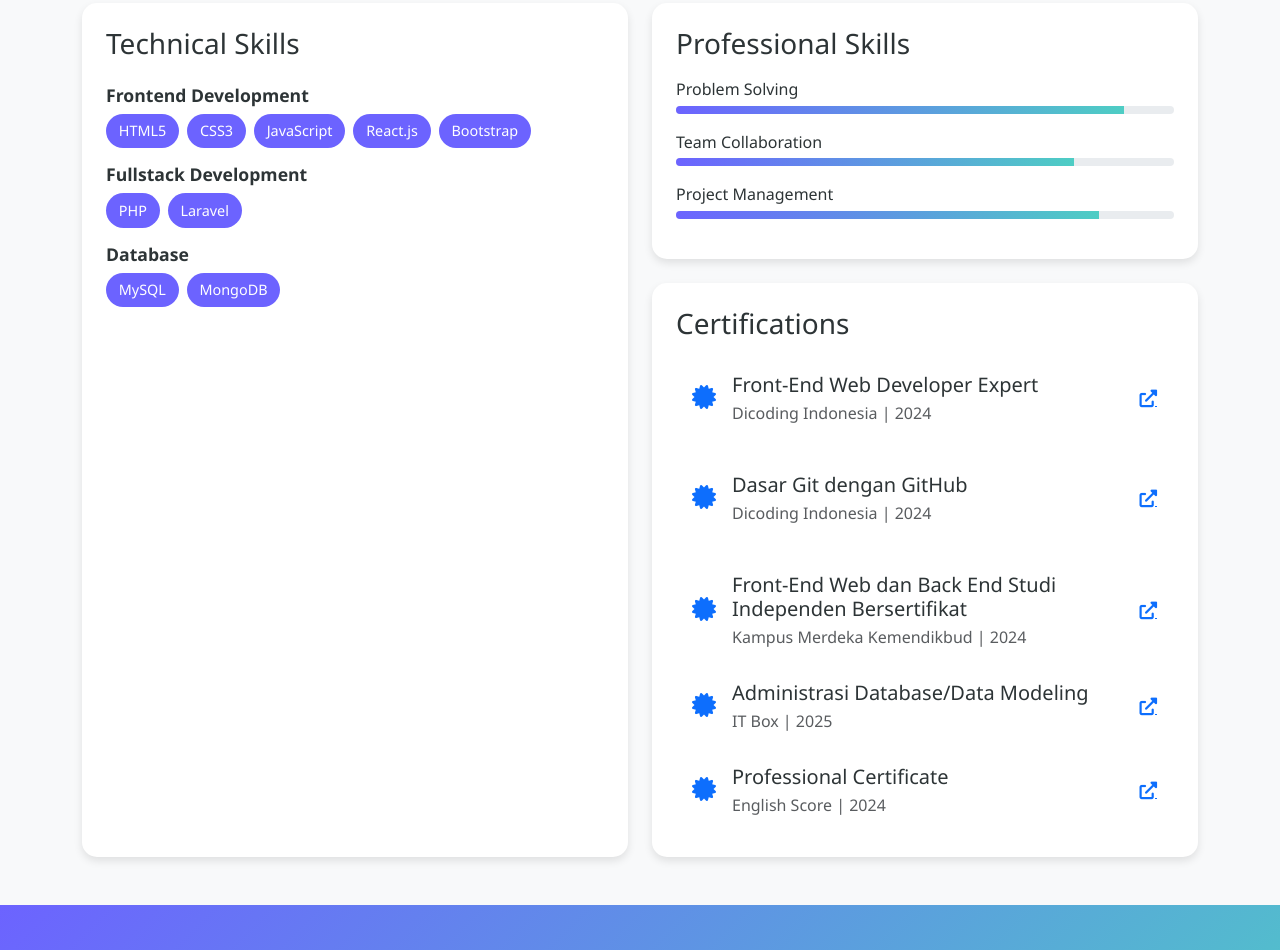
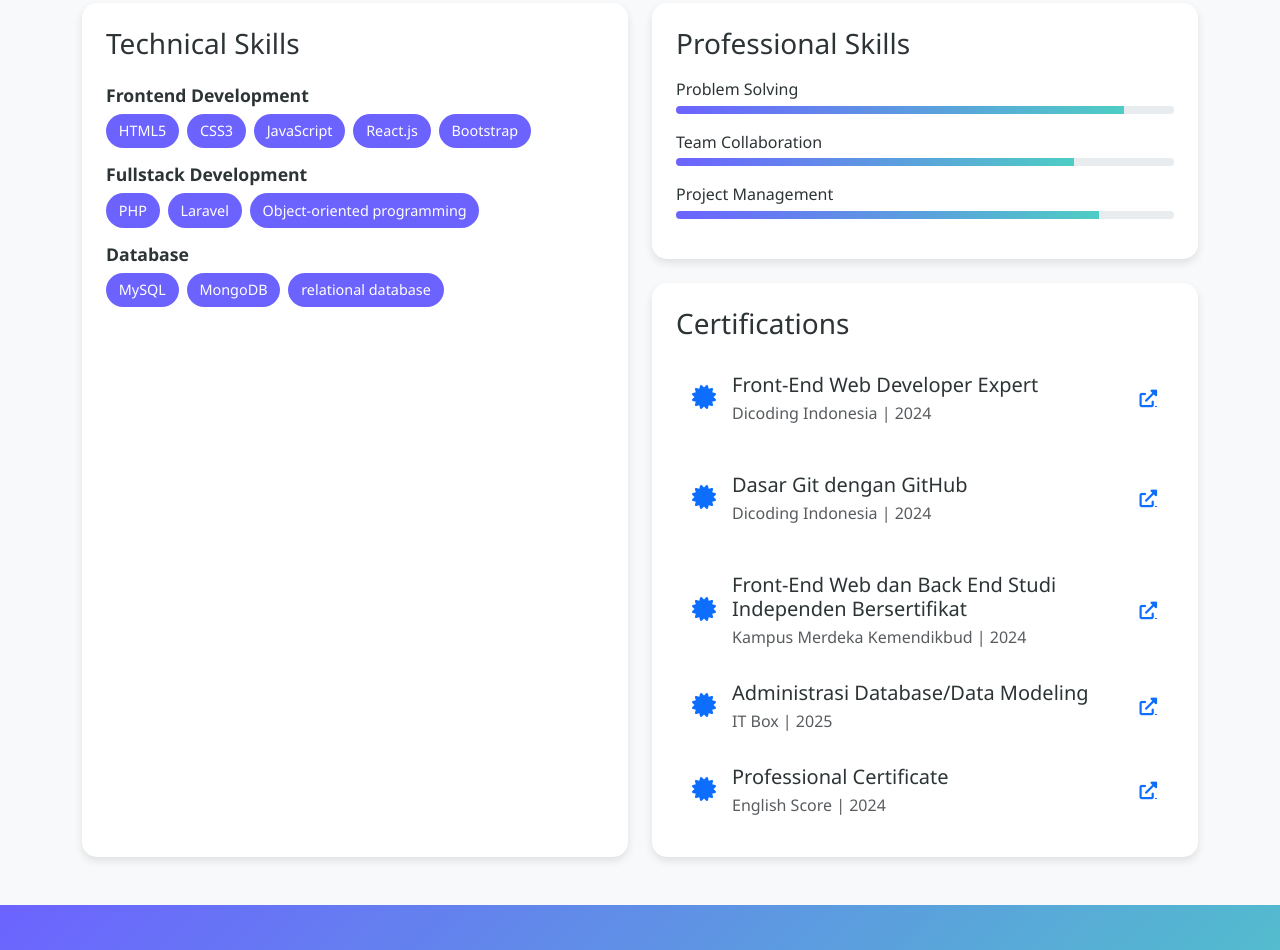
Before and after one commit to Jiel5/Fullstack-Portofolio, a plain HTML site: page index.html in a window 1280 px wide. Shown: the part 2674-3624 px from the top of the page. Drawn offline with nearby package versions, Linux system fonts and the light colour scheme.

Commit message:
update tampilan isi

```diff
--- a/index.html
+++ b/index.html
@@ -311,6 +311,7 @@
                             <div class="skill-tags">
                                 <span class="skill-tag">PHP</span>
                                 <span class="skill-tag">Laravel</span>
+                                <span class="skill-tag">Object-oriented programming</span>
                             </div>
                         </div>
                         <div class="skill-category">
@@ -318,6 +319,7 @@
                             <div class="skill-tags">
                                 <span class="skill-tag">MySQL</span>
                                 <span class="skill-tag">MongoDB</span>
+                                <span class="skill-tag">relational database</span>
                             </div>
                         </div>
                     </div>
```
